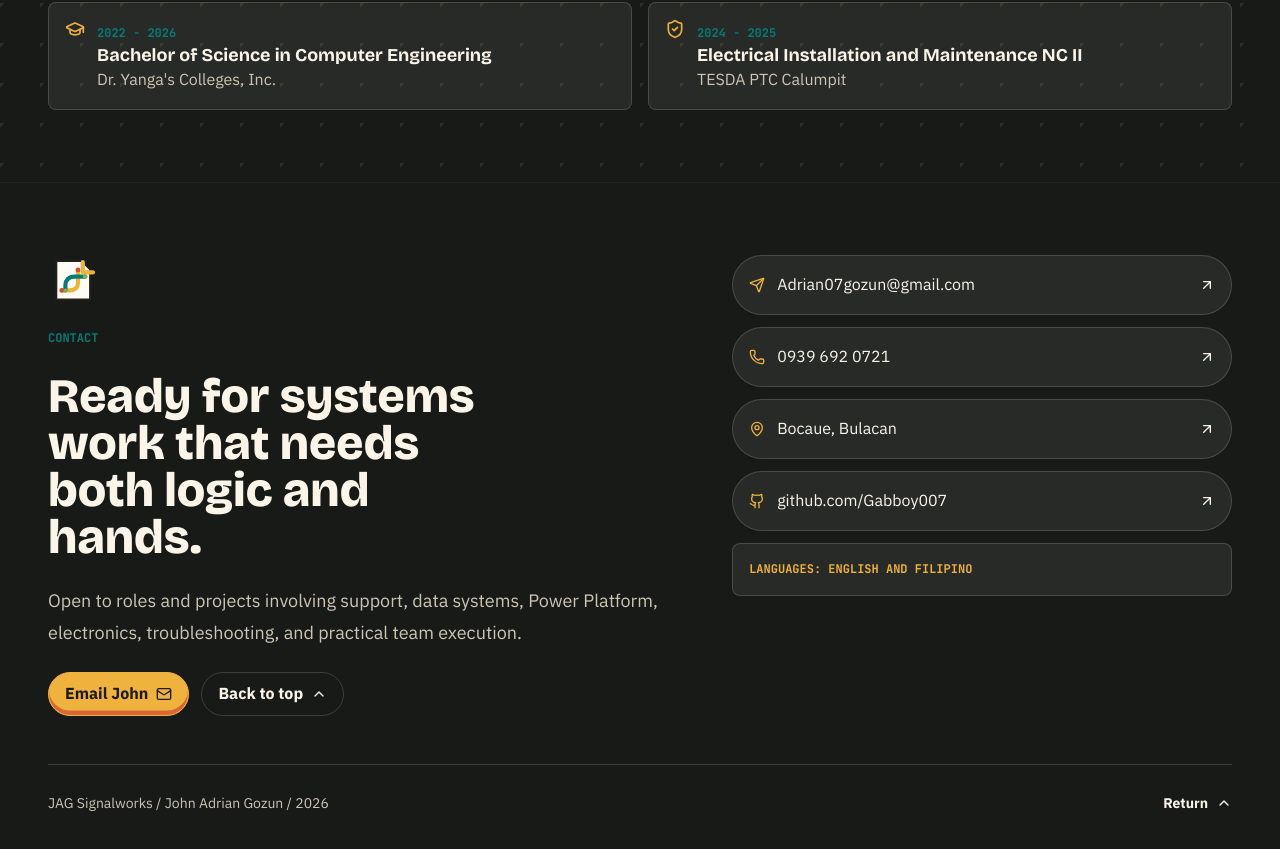
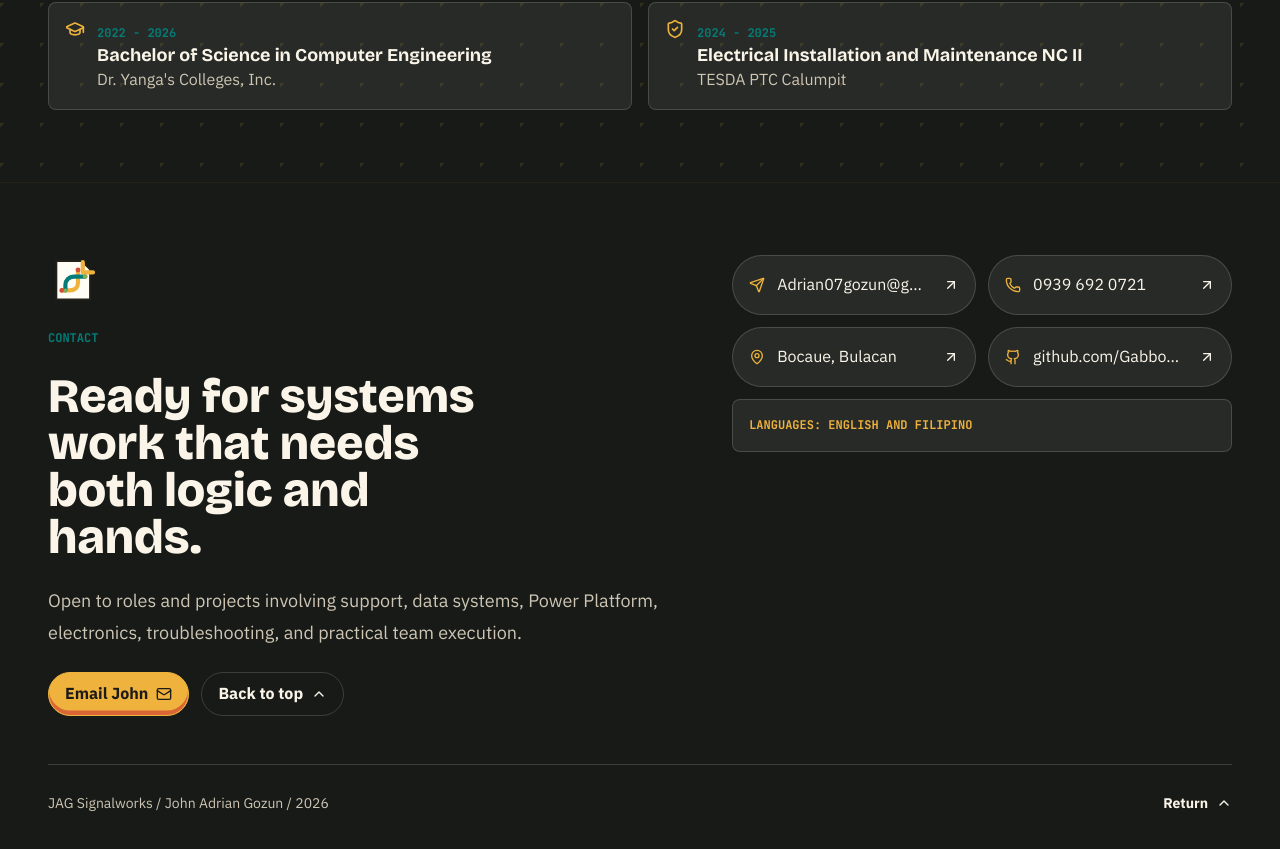
Before and after one commit to Gabboy007/john-adrian-gozun-portfolio, a React (Vite) app: page / in a window 1280 px wide. Shown: the part 5438-6287 px from the top of the page. Built offline with nearby package versions, Linux system fonts and the light colour scheme.

Commit message:
Make contact panel a 2x2 grid

```diff
--- a/src/index.css
+++ b/src/index.css
@@ -955,6 +955,14 @@ main {
     grid-template-columns: repeat(2, minmax(0, 1fr));
   }
 
+  .contact-panel {
+    grid-template-columns: repeat(2, minmax(0, 1fr));
+  }
+
+  .language-note {
+    grid-column: 1 / -1;
+  }
+
   .footer-meta {
     grid-template-columns: minmax(0, 1fr) auto;
     align-items: center;
```
